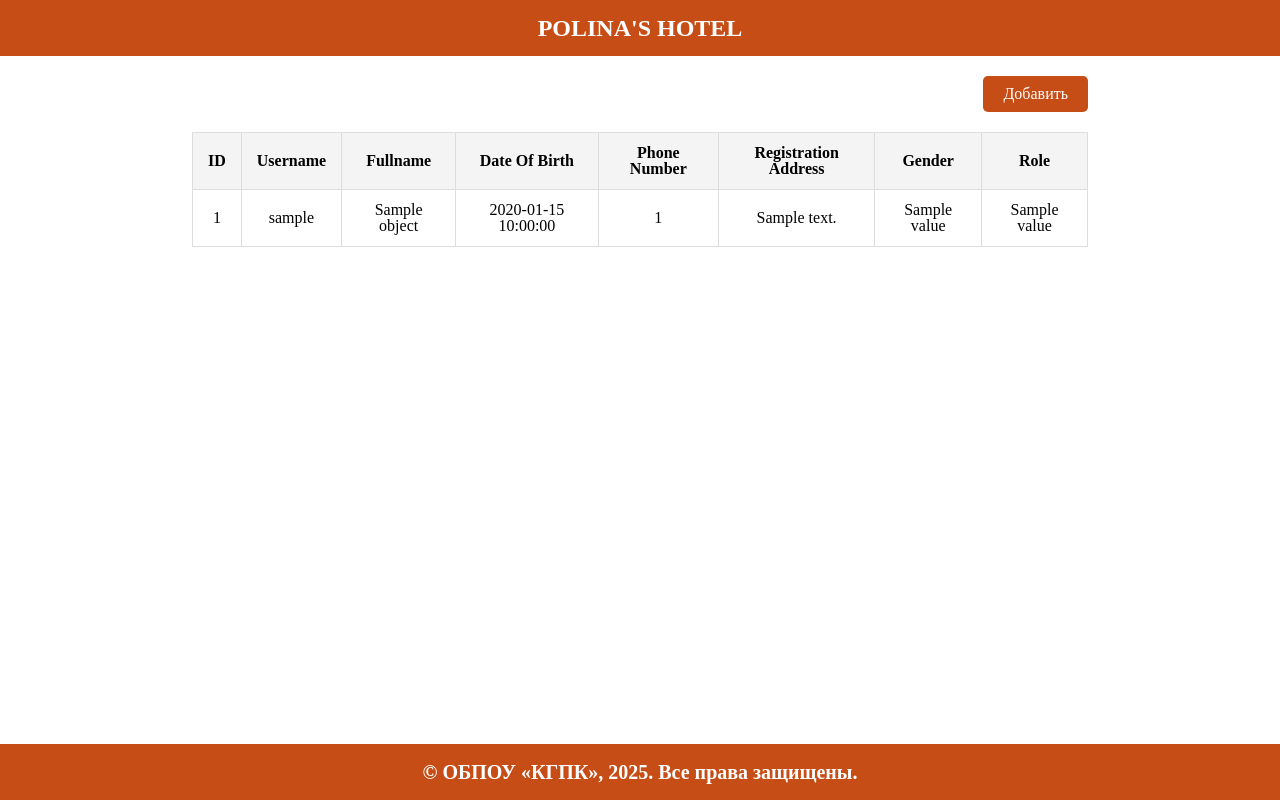
After one commit to PolinaScrbbs/Polina-s-Hotel, a Python web app: template app/templates/users.html in a window 1280 px wide. The commit adds this page. Run offline with Jinja, Linux system fonts and the light colour scheme; the template is opened without the code that fills it: most values are stand-ins (such as "Sample title", 1, 10 or a date in 2020).

Commit message:
Users Table & Auth Fix

```diff
--- a/app/main.py
+++ b/app/main.py
@@ -7,7 +7,7 @@ from quart_jwt_extended import JWTManager
 from .config import config as conf
 from .database import get_session
 from .models import User, Gender, Role
-from .router import index_router, auth_router
+from .router import index_router, auth_router, users_router
 
 app = Quart(__name__, static_folder="static", template_folder="templates")
 
@@ -23,6 +23,7 @@ jwt = JWTManager(app)
 
 app.register_blueprint(index_router)
 app.register_blueprint(auth_router)
+app.register_blueprint(users_router)
 
 
 async def create_superuser():
--- a/app/middleware/auth.py
+++ b/app/middleware/auth.py
@@ -12,4 +12,8 @@ async def auth_check() -> Union[Response, User]:
         return redirect(url_for("auth_router.login", next=next_url))
 
     current_user = await get_current_user(token)
+    if current_user is None:
+        next_url = request.url
+        return redirect(url_for("auth_router.login", next=next_url))
+
     return current_user
--- a/app/router/__init__.py
+++ b/app/router/__init__.py
@@ -1,2 +1,3 @@
 from .index import index_router
 from .auth import auth_router
+from .users import users_router
--- a/app/router/auth.py
+++ b/app/router/auth.py
@@ -23,7 +23,6 @@ async def login():
 
         if err:
             error_message = err
-
         else:
             external_token = token
 
--- a/app/static/css/__base.css
+++ b/app/static/css/__base.css
@@ -1,6 +1,11 @@
 @import '__null.css';
 @import "__navbar.css";
 @import "__footer.css";
+
+:root {
+    --main-color: #c74d16;
+}
+
 
 .content{
     height: 86vh;
--- a/app/static/css/__footer.css
+++ b/app/static/css/__footer.css
@@ -1,7 +1,9 @@
+
+
 .footer {
     width: 100vw;
     height: 7vh;
-    background-color: #c74d16;
+    background-color: var(--main-color);
     align-content: center;
     text-align: center;
 }
--- a/app/static/css/__navbar.css
+++ b/app/static/css/__navbar.css
@@ -1,7 +1,7 @@
 .navbar {
     width: 100vw;
     height: 7vh;
-    background-color: #c74d16;
+    background-color: var(--main-color);
 }
 .navbar__container {
     height: 100%;
--- a/app/static/css/index.css
+++ b/app/static/css/index.css
@@ -27,7 +27,7 @@
 }
 
 .card__container:hover {
-    border-color: #c74d16;
+    border-color: var(--main-color);
 }
 
 
--- /dev/null
+++ b/app/static/css/tables.css
@@ -0,0 +1,71 @@
+@import '__base.css';
+
+.content {
+    height: 86vh;
+    padding: 2.5vh 15vw;
+    justify-items: center;
+}
+
+.table__container{
+    width: auto;
+}
+
+.table {
+    border-collapse: collapse;
+    font-size: 16px;
+    text-align: center;
+}
+.table th, .table td {
+    padding: 12px 15px;
+    border: 1px solid #ddd;
+    text-align: center;
+}
+.table th {
+    background-color: #f4f4f4;
+    font-weight: bold;
+}
+
+.table tr:nth-child(even) {
+    background-color: #f9f9f9;
+}
+.table tr:hover {
+    background-color: #f1f1f1;
+}
+.download__link {
+    color: #007BFF;
+    text-decoration: none;
+}
+.download__link:hover {
+    text-decoration: underline;
+}
+
+.add__button {
+    display: inline-block;
+    padding: 10px 20px;
+    background-color: var(--main-color);
+    color: white;
+    text-decoration: none;
+    font-size: 16px;
+    border-radius: 5px;
+    transition: background-color 0.3s ease;
+}
+
+.add__button:hover {
+    background-color: var(--main-color);
+}
+
+.add__button__container {
+    margin-bottom: 20px;
+    text-align: right;
+
+}
+
+.error__message {
+    display: flex;
+    justify-content: center;
+    align-items: center;
+    height: 70vh;
+    font-size: 28px;
+    color: #666;
+    font-weight: bold;
+}
--- a/app/templates/index.html
+++ b/app/templates/index.html
@@ -6,7 +6,7 @@
 
 {% block content %}
 	<div class="cards__container">
-		<a class="card__container">
+		<a class="card__container" href="{{ url_for('users_router.table') }}">
 			<div
 					class="card__picture"
 					style="background-image: url('{{ url_for('static', filename='icons/user.svg') }}');">
--- /dev/null
+++ b/app/templates/tables.html
@@ -0,0 +1,35 @@
+{% extends "base.html" %}
+
+{% block styles %}
+    <link rel="stylesheet" href="{{ url_for('static', filename='css/tables.css') }}">
+{% endblock styles %}
+
+{% block content %}
+
+{% if objects %}
+    <div class="table__container">
+        <div class="add__button__container">
+            <a href="{{ url_for(add_url) }}" class="add__button">Добавить</a>
+        </div>
+
+        <table class="table">
+            <thead>
+                <tr>
+                    {% block th %}
+                    {% endblock %}
+                </tr>
+            </thead>
+            <tbody>
+                {% block td %}
+                {% endblock %}
+            </tbody>
+        </table>
+    </div>
+
+{% else %}
+    <div class="add__button__container">
+        <a href="{{ url_for(add_url) }}" class="add__button">Добавить</a>
+    </div>
+    <p class="error__message">{{ error_message }}</p>
+{% endif %}
+{% endblock %}
--- /dev/null
+++ b/app/templates/users.html
@@ -0,0 +1,27 @@
+{% extends "tables.html" %}
+
+{% block th %}
+    <th>ID</th>
+    <th>Username</th>
+    <th>Fullname</th>
+    <th>Date Of Birth</th>
+    <th>Phone Number</th>
+    <th>Registration Address</th>
+    <th>Gender</th>
+    <th>Role</th>
+{% endblock %}
+
+{% block td %}
+    {% for object in objects %}
+        <tr onclick="window.location='{{ url_for('index.index', id=object.id) }}';" class="clickable__row">
+            <td>{{ object.id }}</td>
+            <td>{{ object.username }}</td>
+            <td>{{ object.name }}</td>
+            <td>{{ object.date_of_birth }}</td>
+            <td>{{ object.phone_number }}</td>
+            <td>{{ object.registration_address }}</td>
+            <td>{{ object.gender.value | capitalize }}</td>
+            <td>{{ object.role.value | capitalize }}</td>
+        </tr>
+    {% endfor %}
+{% endblock %}
```
Also changed, not shown: app/models/user.py (+9 -5 lines), app/queries/user.py (+16 -2 lines), app/router/index.py (+5 -3 lines), app/router/users.py (added, +21 -0 lines), app/static/css/login.css (+4 -4 lines).
